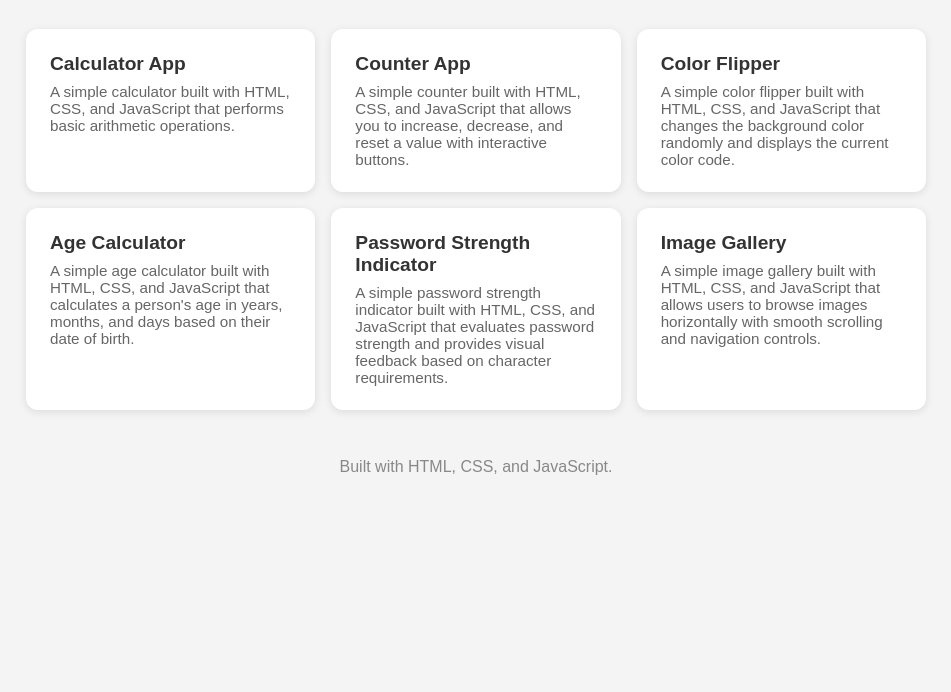
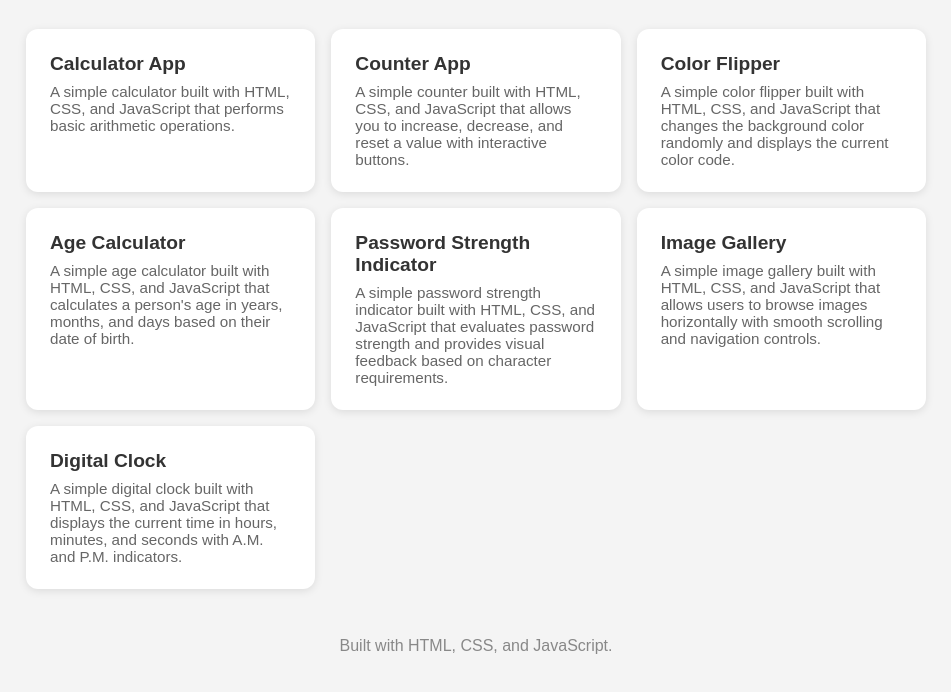
Before and after one commit to sayammaha10/javascript-practice, a plain HTML site: page index.html in a window 1280 px wide. Shown: the part 98-790 px from the top of the page, without its empty margins (164-1115 px from the left). Drawn offline with Linux system fonts and the light colour scheme.

Commit message:
Add digital clock project link

```diff
--- a/index.html
+++ b/index.html
@@ -133,6 +133,15 @@
             controls.
           </p>
         </a>
+
+        <a href="./digital-clock/" class="project-card">
+          <h2>Digital Clock</h2>
+          <p>
+            A simple digital clock built with HTML, CSS, and JavaScript that displays
+            the current time in hours, minutes, and seconds with A.M. and P.M.
+            indicators.
+          </p>
+        </a>
       </div>
 
       <footer>Built with HTML, CSS, and JavaScript.</footer>
```
